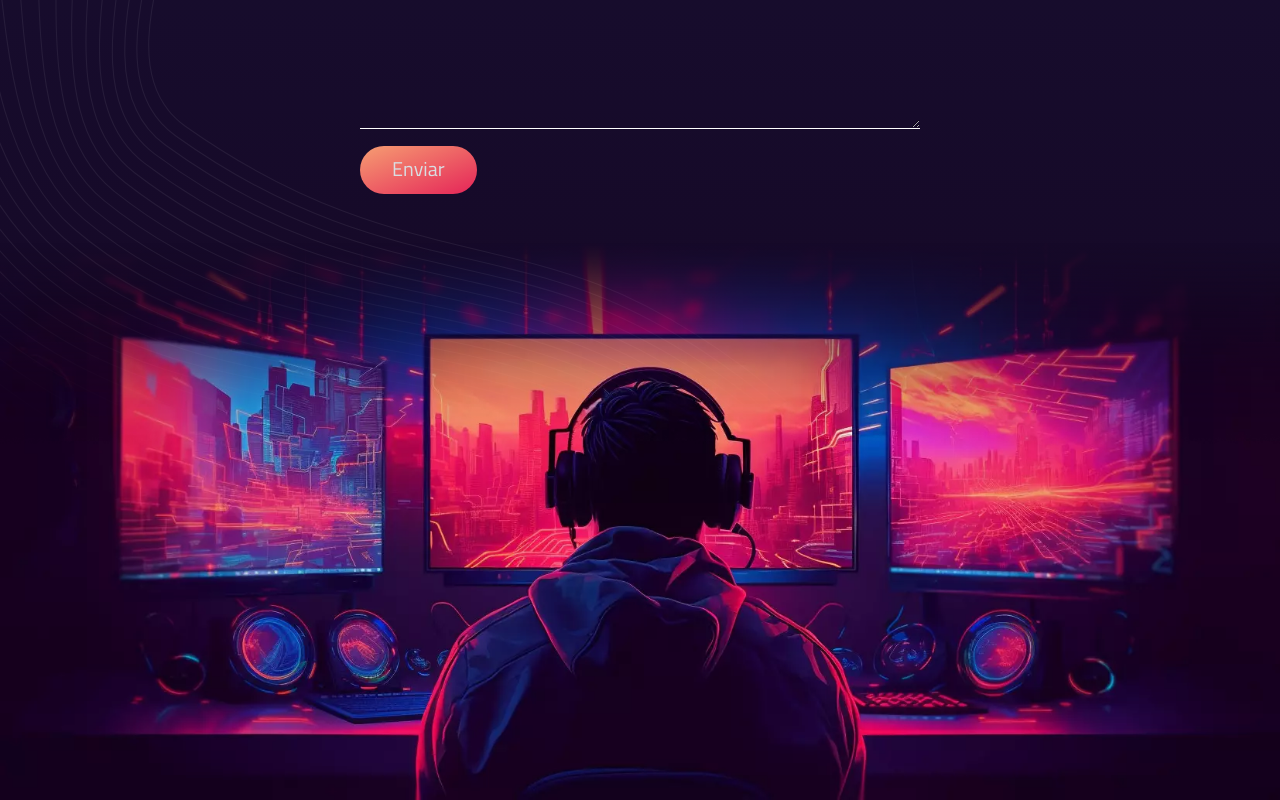
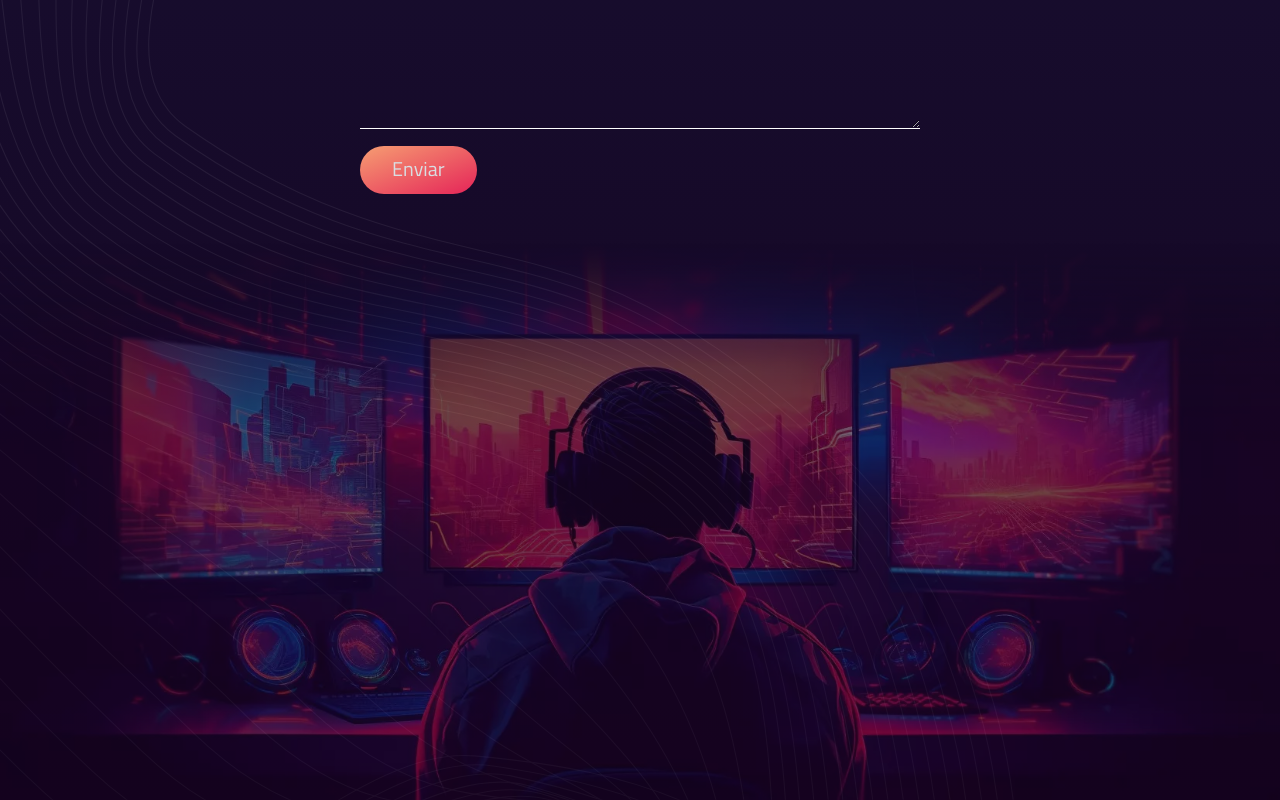
Before and after one commit to FernandoLorca/fernandolorca-portafolio, a React (Vite) app: page / in a window 1280 px wide. Shown: the part 5225-6025 px from the top of the page. Built offline with nearby package versions, Linux system fonts and the light colour scheme.

Commit message:
adding some solving

```diff
--- a/src/App.jsx
+++ b/src/App.jsx
@@ -13,8 +13,8 @@ import GoTop from './components/GoTop';
 function App() {
   return (
     <>
-      <GoTop />
       <GlobalStateProvider>
+        <GoTop />
         <div className="bg01">
           <div className="bg02">
             <MobileMenu />
@@ -36,7 +36,7 @@ function App() {
               <img
                 src="/bg-footer.webp"
                 alt=""
-                className="w-full"
+                className="w-full opacity-40"
               />
             </div>
           </div>
--- a/src/components/GoTop.jsx
+++ b/src/components/GoTop.jsx
@@ -25,7 +25,7 @@ const GoTop = () => {
   return (
     <a
       href="#"
-      className={`h-12 w-12 backgroundGradient text-white text-2xl flex justify-center items-center rounded-full fixed bottom-5 right-5 cursor-pointer ${
+      className={`h-12 w-12 backgroundGradient text-white text-2xl flex justify-center items-center rounded-full fixed bottom-5 right-5 cursor-pointer z-10 ${
         visible ? 'fixed' : 'hidden'
       }`}
       onClick={scrollToTop}
```
Also changed, not shown: public/bg-footer-2.webp (added).
